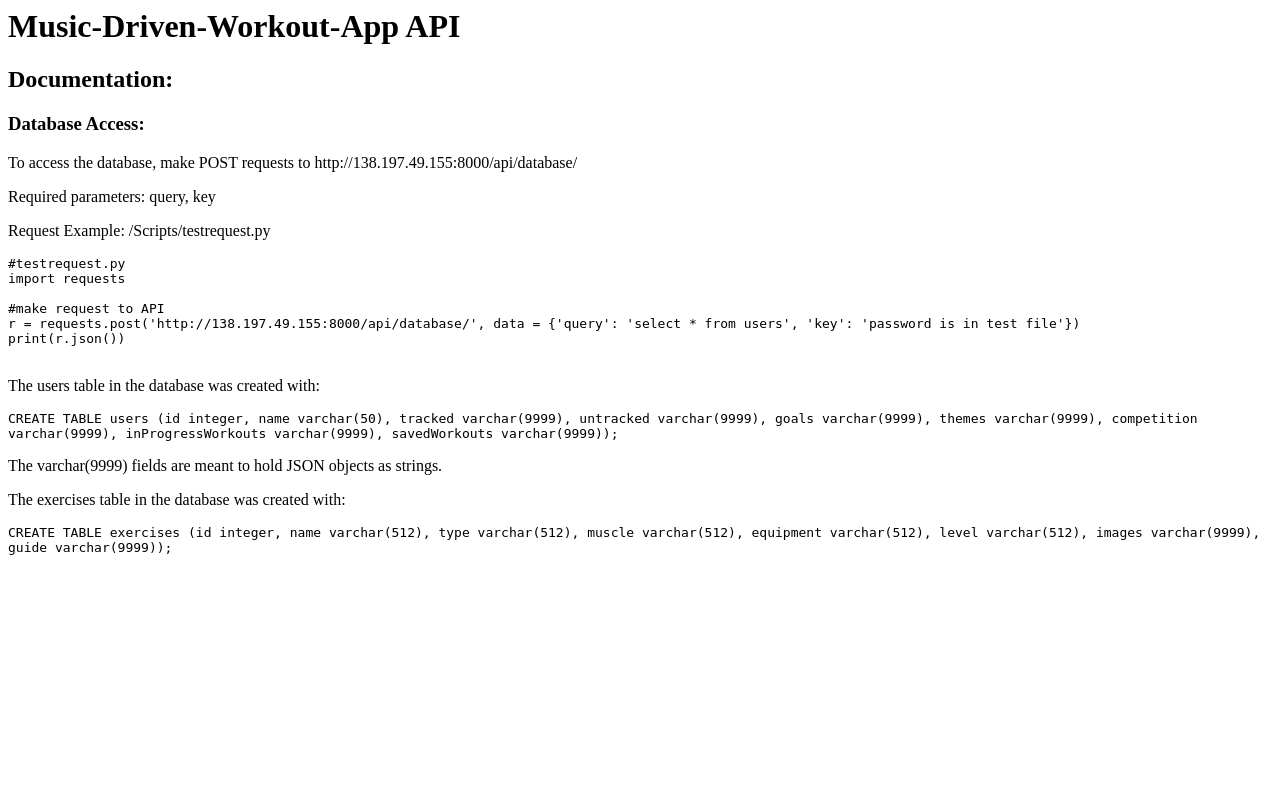
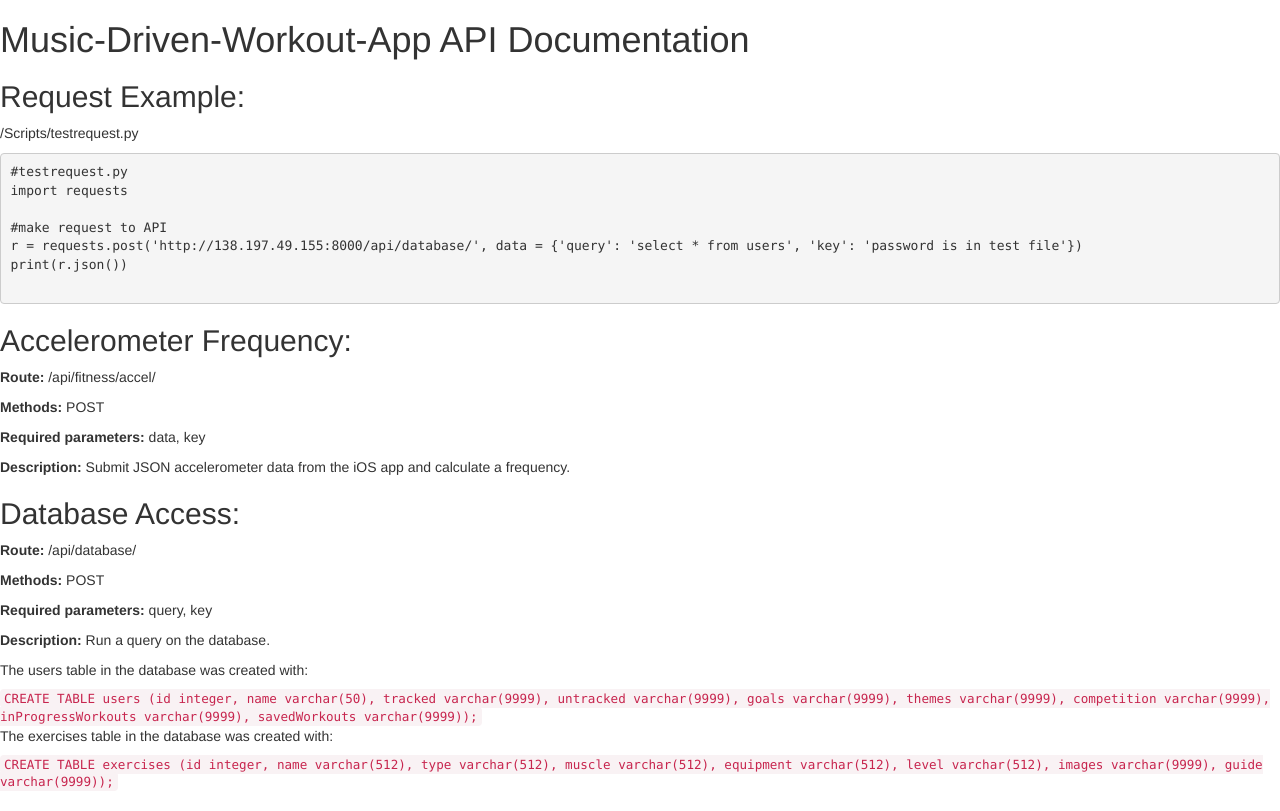
Before and after one commit to ama291/Music-Driven-Workout-App, a Flask app: page / in a window 1280 px wide. Before the commit the page ends 555 px from the top, so only its background shows below. Run offline with Flask 2, Linux system fonts and the light colour scheme; some libraries are stand-ins or nearby versions.

Commit message:
fitness accelerometer data

```diff
--- a/API/server.py
+++ b/API/server.py
@@ -35,6 +35,10 @@ def database():
 	result = c.fetchall()
 	return Response(json.dumps({"Query": query, "Result": result, "Status": "Success"}), mimetype='application/json')
 
+#Workouts test 1
+
+
+#Fitness test 1
 @app.route('/api/fitness/accel/', methods=['POST'])
 def accel():
 	data = request.form.get('data')
--- a/API/templates/index.html
+++ b/API/templates/index.html
@@ -1,11 +1,11 @@
 <html>
+	<head>
+		<link rel="stylesheet" href="https://maxcdn.bootstrapcdn.com/bootstrap/3.3.7/css/bootstrap.min.css" integrity="sha384-BVYiiSIFeK1dGmJRAkycuHAHRg32OmUcww7on3RYdg4Va+PmSTsz/K68vbdEjh4u" crossorigin="anonymous">
+	</head>
 	<body>
-		<h1>Music-Driven-Workout-App API</h1>
-		<h2>Documentation:</h2>
-		<h3>Database Access:</h3>
-		<p>To access the database, make POST requests to http://138.197.49.155:8000/api/database/</p>
-		<p>Required parameters: query, key</p>
-		<p>Request Example: /Scripts/testrequest.py</p>
+		<h1>Music-Driven-Workout-App API Documentation</h1>
+		<h2>Request Example:</h2>
+		<p>/Scripts/testrequest.py</p>
 		<pre>
 #testrequest.py
 import requests
@@ -14,10 +14,23 @@ import requests
 r = requests.post('http://138.197.49.155:8000/api/database/', data = {'query': 'select * from users', 'key': 'password is in test file'})
 print(r.json())
 		</pre>
-		<p>The users table in the database was created with: </p>
+
+		<h2>Accelerometer Frequency:</h2>
+		<p><b>Route:</b> /api/fitness/accel/</p>
+		<p><b>Methods:</b> POST</p>
+		<p><b>Required parameters:</b> data, key</p>
+		<p><b>Description:</b> Submit JSON accelerometer data from the iOS app and calculate a frequency.</b></p>
+
+		<h2>Database Access:</h2>
+		<p><b>Route:</b> /api/database/</p>
+		<p><b>Methods:</b> POST</p>
+		<p><b>Required parameters:</b> query, key</p>
+		<p><b>Description:</b> Run a query on the database.</p>
+		<p>The users table in the database was created with:</p>
 		<code>CREATE TABLE users (id integer, name varchar(50), tracked varchar(9999), untracked varchar(9999), goals varchar(9999), themes varchar(9999), competition varchar(9999), inProgressWorkouts varchar(9999), savedWorkouts varchar(9999));</code>
-		<p>The varchar(9999) fields are meant to hold JSON objects as strings.</p>
         <p>The exercises table in the database was created with: </p>
-        <code>CREATE TABLE exercises (id integer, name varchar(512), type varchar(512), muscle varchar(512), equipment varchar(512), level varchar(512), images varchar(9999), guide varchar(9999)); </code>
+        <code>CREATE TABLE exercises (id integer, name varchar(512), type varchar(512), muscle varchar(512), equipment varchar(512), level varchar(512), images varchar(9999), guide varchar(9999));</code>
+        <br />
+        <br />
 	</body>
 </html>
```
